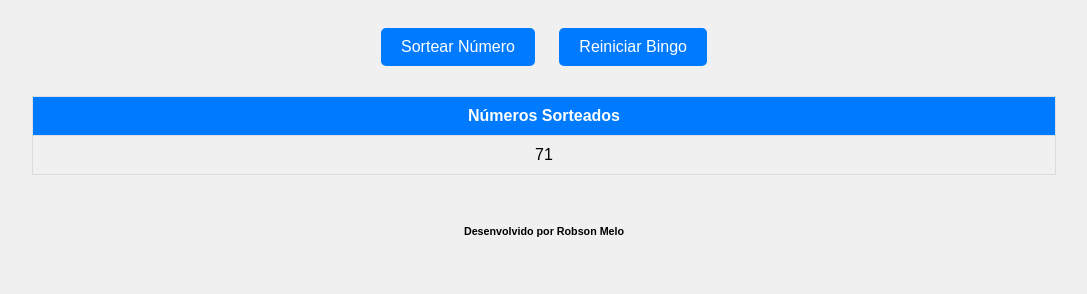
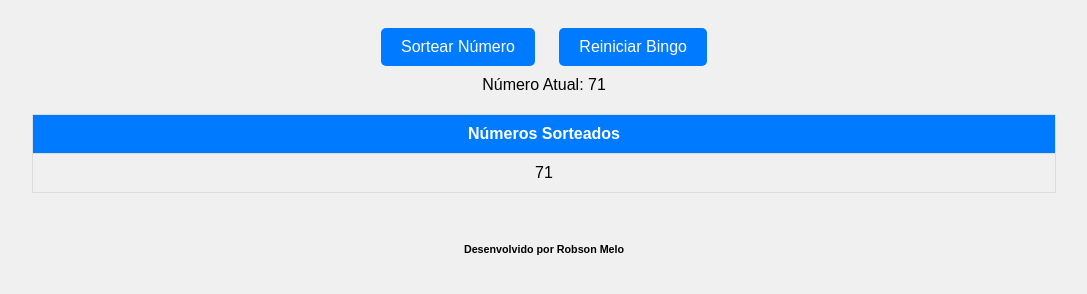
Before and after one commit to robsondemelo/bingo-75dezenas, a plain HTML site: page index.html in a window 1280 px wide. Both pictures are taken after a click on the button "Sortear Número". Shown: the part 90-384 px from the top of the page, without its empty margins (96-1183 px from the left). Drawn offline with Linux system fonts and the light colour scheme.

Commit message:
versao 0.20 numeroAtual

```diff
--- a/index.html
+++ b/index.html
@@ -11,6 +11,7 @@
         <h1>Bingo de 75 dezenas</h1>
         <button id="sortear">Sortear Número</button>
         <button id="reiniciar">Reiniciar Bingo</button>
+        <div id="numeroAtual">Número Atual: </div>
         <table id="numerosSorteados">
             <thead>
                 <tr>
--- a/script.js
+++ b/script.js
@@ -3,6 +3,7 @@ document.addEventListener('DOMContentLoaded', function() {
     const sortearBtn = document.getElementById('sortear');
     const reiniciarBtn = document.getElementById('reiniciar');
     const numerosSorteadosTable = document.getElementById('numerosSorteados').getElementsByTagName('tbody')[0];
+    const numeroAtualDisplay = document.getElementById('numeroAtual');
 
     sortearBtn.addEventListener('click', function() {
         if (numerosSorteados.length === 75) {
@@ -17,6 +18,8 @@ document.addEventListener('DOMContentLoaded', function() {
 
         numerosSorteados.push(numeroSorteado);
         adicionarNumeroSorteado(numeroSorteado);
+        atualizarNumeroAtual(numeroSorteado);
+
     });
 
     reiniciarBtn.addEventListener('click', function() {
@@ -29,8 +32,13 @@ document.addEventListener('DOMContentLoaded', function() {
         cell.appendChild(document.createTextNode(numero));
     }
 
+    function atualizarNumeroAtual(numero) {
+        numeroAtualDisplay.textContent = 'Número Atual: ' + numero;
+    }
+
     function reiniciarBingo() {
         numerosSorteados.length = 0;
+        numeroAtualDisplay.textContent = '';
         while (numerosSorteadosTable.firstChild) {
             numerosSorteadosTable.removeChild(numerosSorteadosTable.firstChild);
         }
```
